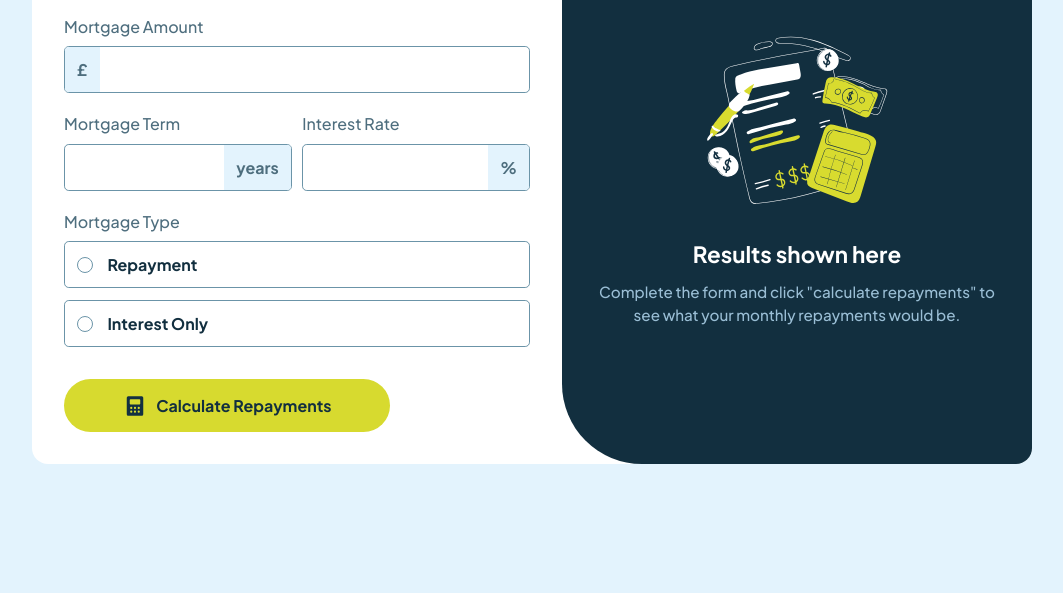
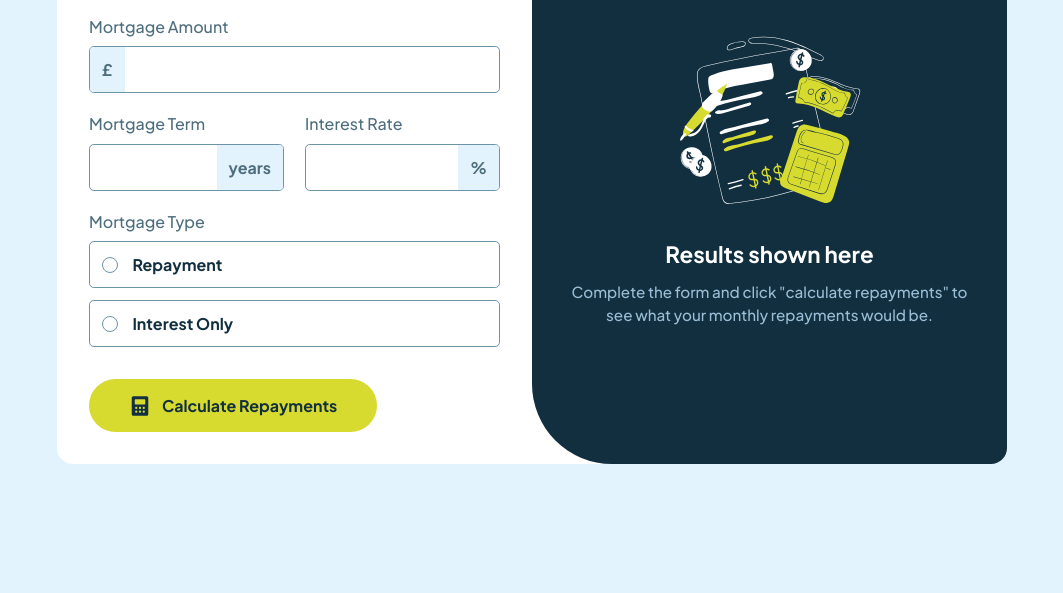
Before and after one commit to codebyveronica/mortgage-repayment-calculator, a plain HTML site: page index.html in a window 1280 px wide. Shown: the part 207-800 px from the top of the page, without its empty margins (108-1171 px from the left). Drawn offline with Linux system fonts and the light colour scheme.

Commit message:
update media-query

```diff
--- a/styles/media-query.css
+++ b/styles/media-query.css
@@ -43,10 +43,10 @@
 
     main {
         display: grid;
-        grid-template-columns: 530px 470px;
+        grid-template-columns: 475px 475px;
         align-items: center;
         background-color: white;
-        max-width: 1000px;
+        max-width: 950px;
         border-radius: 1em;
         overflow: hidden;
     }
@@ -81,9 +81,7 @@
         margin-top: 2em;
     }
 
-    .mortgage-data {
-        transition: 0.02s;
-    }
+
 
     .mortgage-data:hover {
         border-color: var(--slate900);
@@ -97,6 +95,11 @@
         display: flex;
         align-items: center;
         justify-content: space-between;
+    }
+
+    .container .field .mortgage-data {
+        width: 195px;
+        transition: 0.02s;
     }
 
     .form-control {
```
